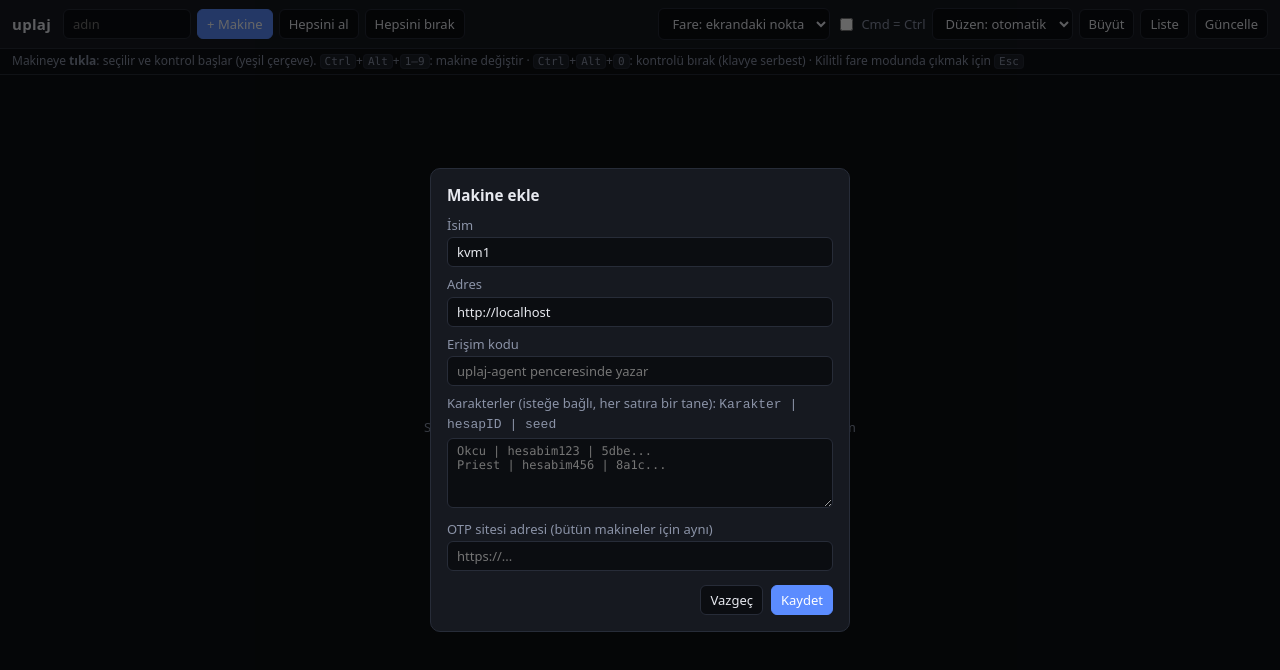
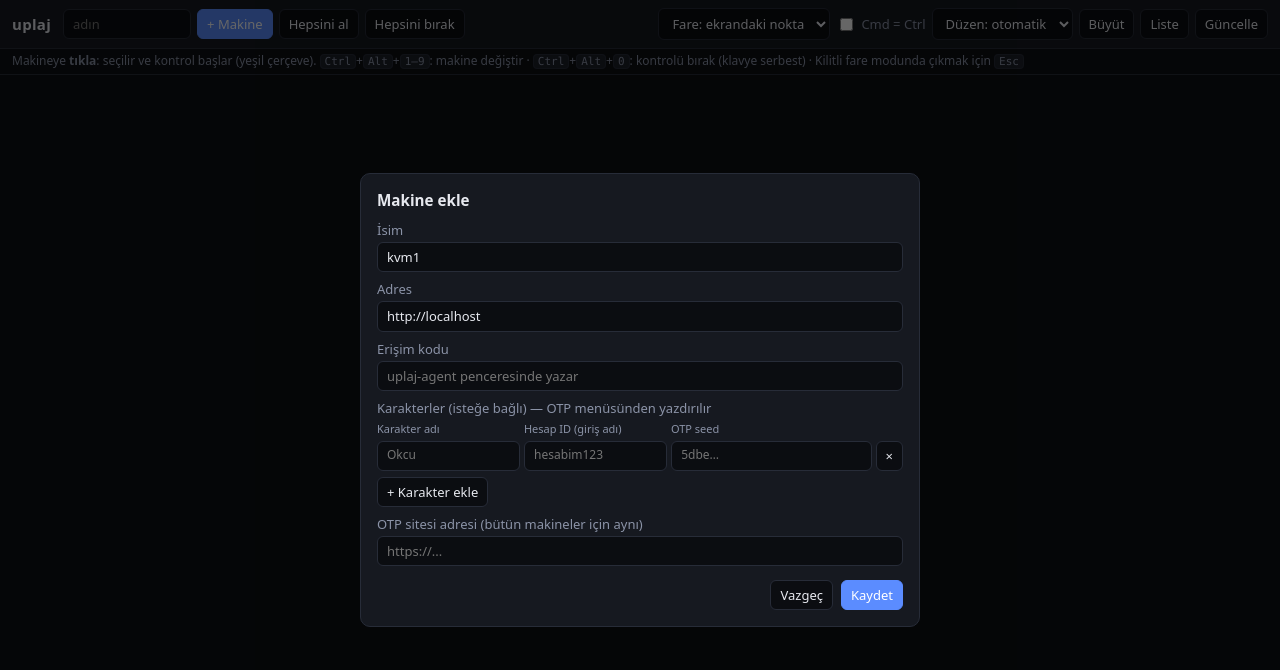
Before and after one commit to nuridogansonmez/uplaj-releases, a plain HTML site: page index.html in a window 1280 px wide. Both pictures are taken after a click on the button "Kaydet". Drawn offline with Linux system fonts and the light colour scheme.

Commit message:
panel v0.6.2
Co-Authored-By: Claude Opus 5.5 <noreply@anthropic.com>

```diff
--- a/index.html
+++ b/index.html
@@ -58,6 +58,10 @@
   .otpmenu { position:absolute; top:34px; right:8px; z-index:5; background:var(--panel); border:1px solid var(--line); border-radius:8px; padding:6px; min-width:220px; box-shadow:0 6px 20px #0008; }
   .otpmenu button { display:block; width:100%; text-align:left; margin:2px 0; }
   .otpmenu .hint { color:var(--dim); font-size:11px; padding:4px 2px; }
+  .charrow { display:grid; grid-template-columns: 1fr 1fr 1.4fr auto; gap:4px; margin-top:4px; }
+  .charrow input { width:100%; min-width:0; font-size:12px; }
+  .charhead { display:grid; grid-template-columns: 1fr 1fr 1.4fr 28px; gap:4px; color:var(--dim); font-size:11px; margin-top:4px; }
+  dialog { width:min(560px, 94vw); }
   dialog textarea { width:100%; min-height:70px; background:#0b0d11; color:var(--text); border:1px solid var(--line); border-radius:6px; padding:5px 9px; font:12px ui-monospace, Menlo, monospace; }
   #empty { grid-column:1/-1; align-self:center; justify-self:center; color:var(--dim); text-align:center; max-width:460px; }
 </style>
@@ -93,8 +97,9 @@
   <label>İsim</label><input id="fName" placeholder="kvm1">
   <label>Adres</label><input id="fUrl" placeholder="http://10.10.10.181:8780 veya https://kvm1.alanadi.com">
   <label>Erişim kodu</label><input id="fToken" placeholder="uplaj-agent penceresinde yazar">
-  <label>Karakterler (isteğe bağlı, her satıra bir tane): <code>Karakter | hesapID | seed</code></label>
-  <textarea id="fOtp" placeholder="Okcu | hesabim123 | 5dbe...&#10;Priest | hesabim456 | 8a1c..."></textarea>
+  <label>Karakterler (isteğe bağlı) — OTP menüsünden yazdırılır</label>
+  <div id="fChars"></div>
+  <button id="fAddChar" type="button" style="margin-top:6px">+ Karakter ekle</button>
   <label>OTP sitesi adresi (bütün makineler için aynı)</label><input id="fOtpUrl" placeholder="https://...">
   <div class="row"><button id="fDel" style="margin-right:auto;color:var(--bad)">Sil</button><button id="fCancel">Vazgeç</button><button id="fSave" class="primary">Kaydet</button></div>
 </dialog>
@@ -143,7 +148,11 @@ const parseOtp = txt => String(txt || "").split(/\n/).map(l => l.trim()).filter(
     return { name: name || "karakter", id: id || "", seed: seed || "" };
   }
   const i = l.search(/[=:]/);
-  return i > 0 ? { name: l.slice(0, i).trim(), id: "", seed: l.slice(i + 1).trim() } : { name: "seed", id: "", seed: l };
+  if (i > 0) return { name: l.slice(0, i).trim(), id: "", seed: l.slice(i + 1).trim() };
+  const w = l.split(/[\s,;¦]+/).filter(Boolean); // "Okcu hesabim 5dbe..." gibi boşlukla yazılmışsa
+  if (w.length === 3) return { name: w[0], id: w[1], seed: w[2] };
+  if (w.length === 2) return /^[0-9a-f]{16,}$/i.test(w[1]) ? { name: w[0], id: "", seed: w[1] } : { name: w[0], id: w[1], seed: "" };
+  return { name: "seed", id: "", seed: l };
 }).filter(x => x.seed || x.id);
 async function copyText(t){
   try { await navigator.clipboard.writeText(t); return true; }
@@ -158,11 +167,11 @@ function otpMenu(c){
   box.addEventListener("mousedown", e => e.stopPropagation());
   const close = (el, msg) => { el.textContent = msg; setTimeout(() => box.remove(), 1000); };
   const add = (label, title, fn) => { const b = document.createElement("button"); b.textContent = label; b.title = title; b.onclick = () => fn(b); box.appendChild(b); };
-  if (!list.length) box.innerHTML = `<div class="hint">Bu makineye karakter eklenmemiş. ⚙ (Düzenle) → "Karakterler" kutusuna<br><code>Karakter | hesapID | seed</code> yaz.</div>`;
+  if (!list.length) box.innerHTML = `<div class="hint">Bu makineye karakter eklenmemiş. ⚙ (Düzenle) → "+ Karakter ekle" ile karakter adı, hesap ID'si ve seed'i gir.</div>`;
   list.forEach(x => {
     const h = document.createElement("div"); h.className = "hint"; h.style.cssText = "color:var(--text);font-weight:600;padding-top:6px";
     h.textContent = x.name; box.appendChild(h);
-    if (x.id) add("⌨ ID'yi yaz + Tab (şifre kutusuna geç)", "Oyunda ID kutusuna tıkla, sonra bunu seç: ID yazılır, imleç şifre kutusuna geçer", b => close(b, typeText(c, x.id, "tab") === x.id.length ? "✓ ID yazıldı — şifreyi gir" : "⚠ bazı karakterler yazılamadı"));
+    if (x.id) add("⌨ ID'yi yaz + Tab (sonra şifreyi gir)", "Oyunda ID kutusuna tıkla, sonra bunu seç: ID yazılır, imleç şifre kutusuna geçer", b => close(b, typeText(c, x.id, "tab") === x.id.length ? "✓ ID yazıldı — şifreyi gir" : "⚠ bazı karakterler yazılamadı"));
     if (x.id) add("⌨ ID'yi yaz", "Karşı PC'de imlecin olduğu kutuya hesap ID'sini yazar", b => close(b, typeText(c, x.id, false) === x.id.length ? "✓ ID yazıldı" : "⚠ bazı karakterler yazılamadı"));
     if (x.seed) add("⌨ Seed'i yaz", "Karşı PC'de imlecin olduğu kutuya (ör. OTP sitesi) seed'i yazar", b => close(b, typeText(c, x.seed, false) ? "✓ seed yazıldı" : "yazılamadı"));
     if (x.seed) add("📋 Seed'i bu bilgisayarda kopyala", "Seed'i kendi panoya kopyala" + (url ? " ve OTP sitesini aç" : ""), async b => {
@@ -680,11 +689,26 @@ function openDialog(m){
   const onAgent = location.protocol.startsWith("http") && !location.hostname.endsWith("github.io");
   $("fUrl").value = m ? m.url : (machines.length || !onAgent ? "" : location.origin);
   $("fToken").value = m ? m.token : "";
-  $("fOtp").value = m ? (m.otp || "") : "";
+  $("fChars").innerHTML = `<div class="charhead"><span>Karakter adı</span><span>Hesap ID (giriş adı)</span><span>OTP seed</span><span></span></div>`;
+  const rows = m ? parseOtp(m.otp) : [];
+  (rows.length ? rows : [{ name: "", id: "", seed: "" }]).forEach(addCharRow);
   $("fOtpUrl").value = store.get("uplaj.otpUrl", "");
   $("fDel").style.display = m ? "" : "none";
   $("dlg").showModal();
 }
+function addCharRow(x){
+  const r = document.createElement("div"); r.className = "charrow";
+  r.innerHTML = `<input class="cName" placeholder="Okcu"><input class="cId" placeholder="hesabim123" autocomplete="off"><input class="cSeed" placeholder="5dbe…" autocomplete="off"><button type="button" title="Sil">×</button>`;
+  r.querySelector(".cName").value = x.name || ""; r.querySelector(".cId").value = x.id || ""; r.querySelector(".cSeed").value = x.seed || "";
+  r.querySelector("button").onclick = () => r.remove();
+  $("fChars").appendChild(r);
+}
+$("fAddChar").onclick = () => addCharRow({});
+const charsText = () => [...$("fChars").querySelectorAll(".charrow")].map(r => {
+  const v = cls => r.querySelector(cls).value.replace(/[|\n]/g, " ").trim();
+  const name = v(".cName"), id = v(".cId"), seed = v(".cSeed").replace(/\s+/g, "");
+  return (id || seed) ? `${name || "karakter"} | ${id} | ${seed}` : "";
+}).filter(Boolean).join("\n");
 $("add").onclick = () => openDialog(null);
 $("fCancel").onclick = () => $("dlg").close();
 $("fDel").onclick = () => { if (editing && confirm(editing.name + " silinsin mi?")) { machines = machines.filter(x => x !== editing); saveMachines(); $("dlg").close(); rebuild(); } };
@@ -694,7 +718,7 @@ $("fSave").onclick = () => {
   // alan adı (ko1.hemenrandevum.com gibi) -> https, IP adresi -> http
   if (url && !/^https?:\/\//.test(url)) url = (/^[\d.]+(:\d+)?$/.test(url) ? "http://" : "https://") + url;
   if (/^http:\/\/[\d.]+$/.test(url)) url += ":8780";
-  const m = { id: editing ? editing.id : Date.now(), name: $("fName").value.trim() || "makine", url, token: $("fToken").value.trim(), otp: $("fOtp").value.trim() };
+  const m = { id: editing ? editing.id : Date.now(), name: $("fName").value.trim() || "makine", url, token: $("fToken").value.trim(), otp: charsText() };
   let ou = $("fOtpUrl").value.trim(); if (ou && !/^https?:\/\//.test(ou)) ou = "https://" + ou;
   store.set("uplaj.otpUrl", ou);
   if (!m.url || !m.token) { alert("Adres ve erişim kodu gerekli."); return; }
```
